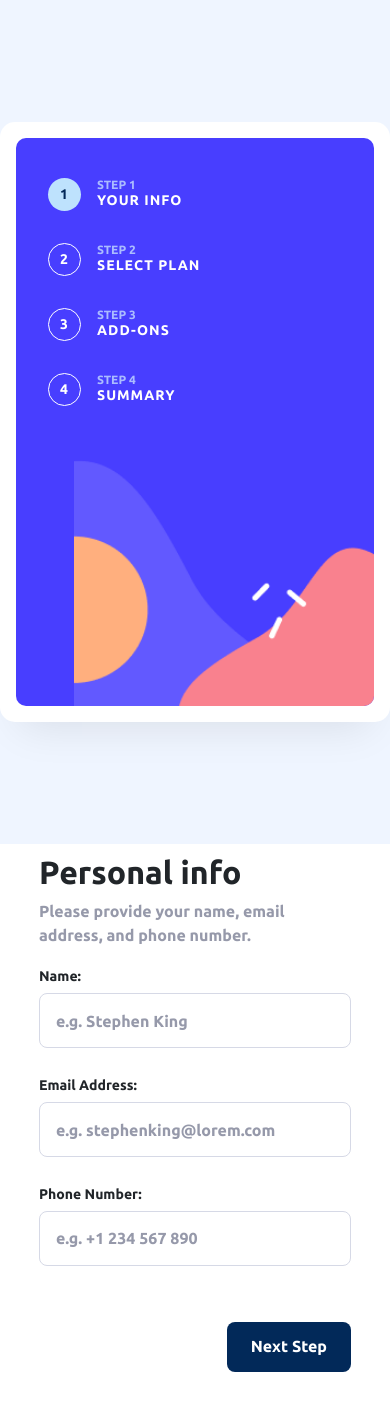
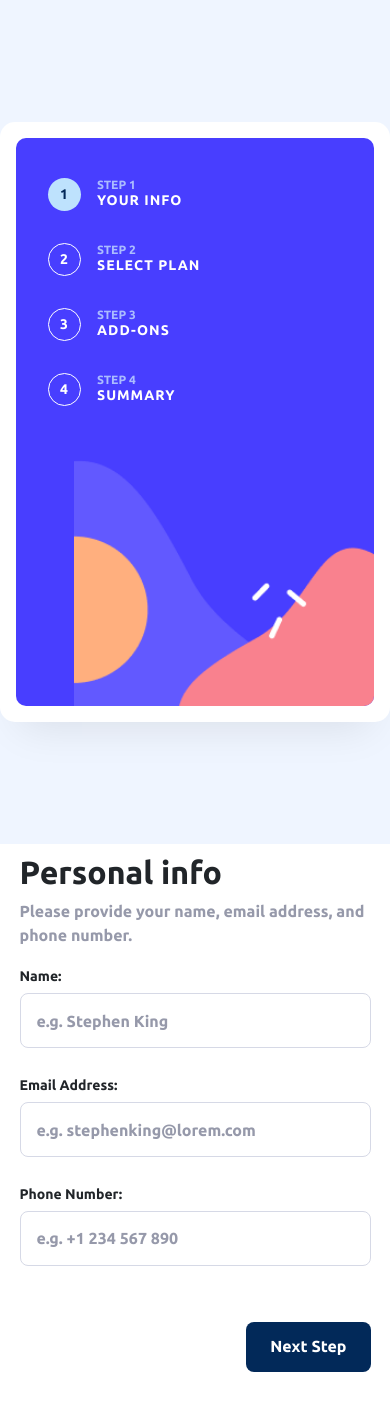
Before and after one commit to AsmaaHamada3397/eraaSoft-task-personal-info, a React (Vite) app: page / in a window 390 px wide. Shown: the top 1410 px of the page. Built offline with nearby package versions, Linux system fonts and the light colour scheme.

Commit message:
fix responsive

```diff
--- a/src/index.css
+++ b/src/index.css
@@ -24,8 +24,6 @@
 
     align-items: center;
     gap: 84px;
-
-
   }
 }
 
@@ -33,10 +31,9 @@
   height: 100%;
   padding: 1rem;
 
-   @media screen and (max-width: 1024px) {
-      width: 100%;
-
-    }
+  @media screen and (max-width: 1024px) {
+    width: 100%;
+  }
   .steps {
     position: relative;
 
@@ -76,7 +73,7 @@
         color: #022959;
       }
 
-      .step-2{
+      .step-2 {
         border: 1px solid #fff;
         width: 33px;
         height: 33px;
@@ -130,12 +127,17 @@
 
 .form-container {
   width: 100%;
-  padding-top:47px;
+  padding-top: 47px;
   .form-fields {
     width: 450px;
 
     @media screen and (max-width: 768px) {
       width: 80%;
+      margin: 0 auto;
+    }
+
+    @media screen and (max-width: 1024px) {
+      width: 90%;
       margin: 0 auto;
     }
     h1 {
@@ -172,7 +174,7 @@
       margin-bottom: 8px;
     }
     input {
-      border: 1px solid #D6D9E6 !important;
+      border: 1px solid #d6d9e6 !important;
       border-radius: 8px !important;
       padding: 14.5px 16px !important;
     }
```
